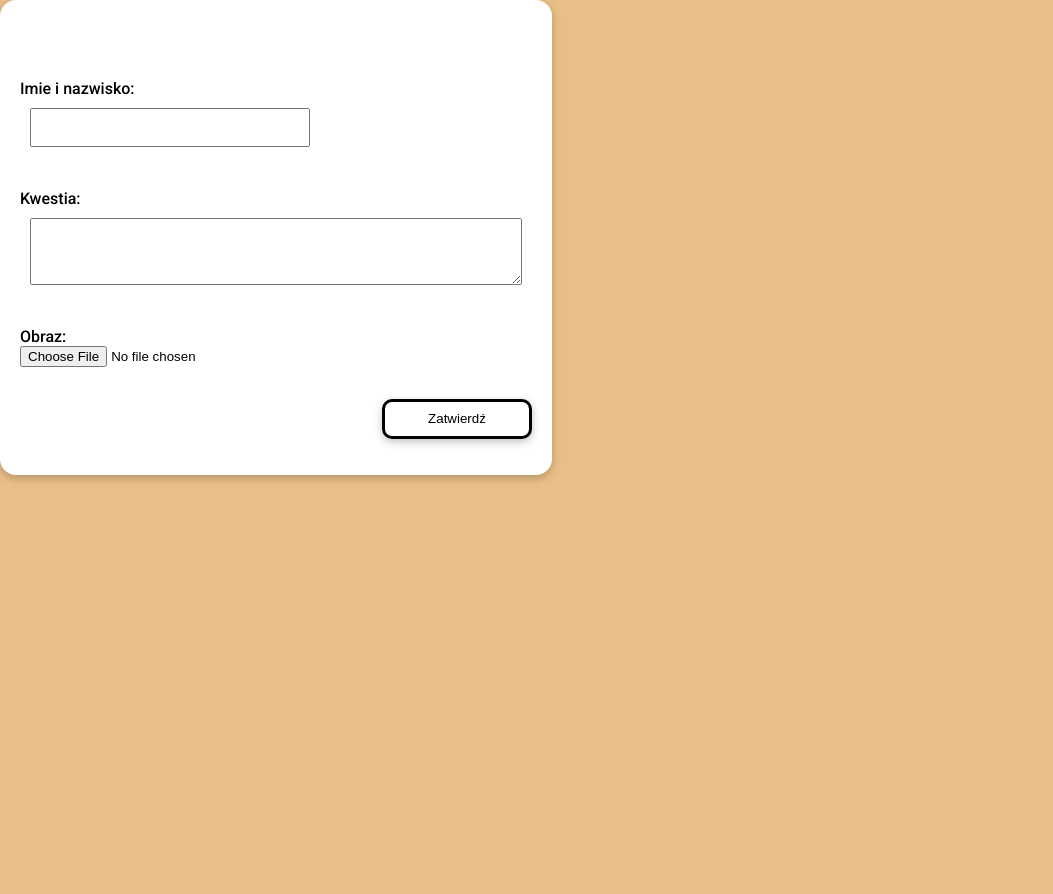
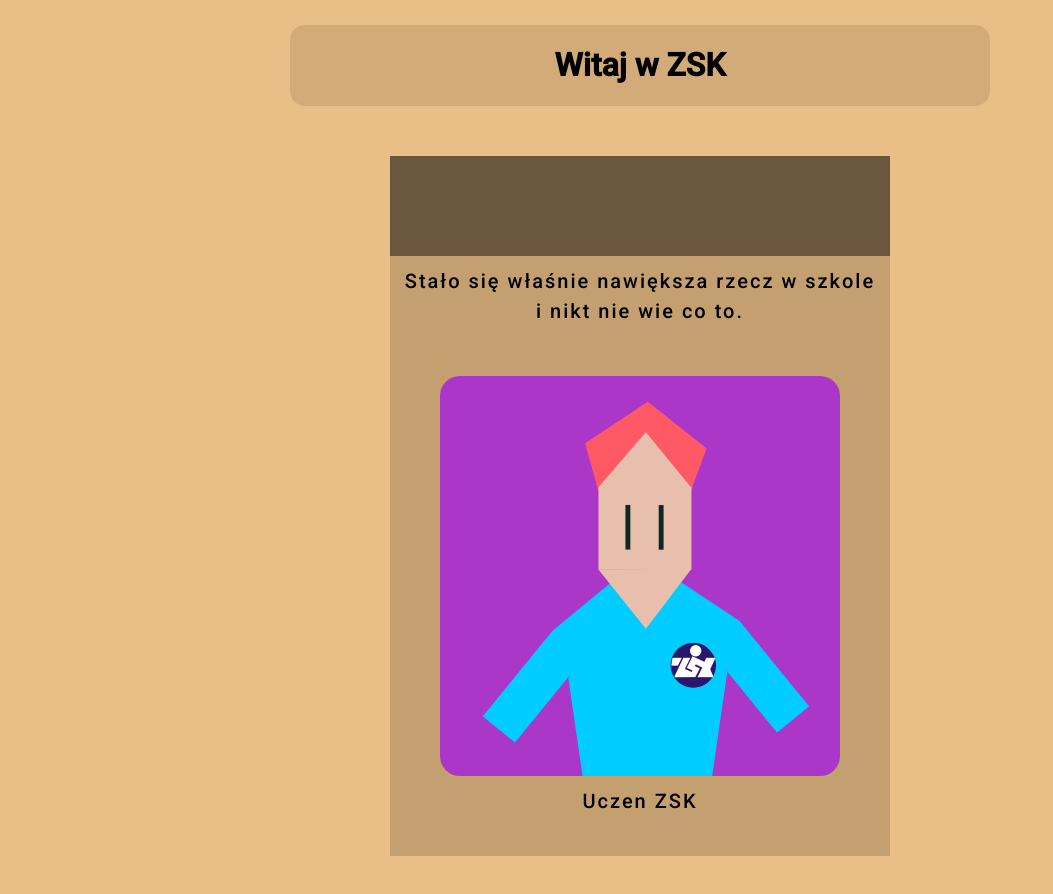
Before and after one commit to Witaj-w-ZSK/Witaj-w-ZSK-App, a React (Create React App) app: page / in a window 1280 px wide. Shown: the top 894 px of the page, without its empty margins (0-1053 px from the left). Before the commit the page ends 800 px from the top, so only its background shows below. Built offline with nearby package versions, Linux system fonts and the light colour scheme.

Commit message:
NewCardForm with preview created

```diff
--- a/package.json
+++ b/package.json
@@ -11,6 +11,7 @@
     "react": "^17.0.2",
     "react-dom": "^17.0.2",
     "react-hook-form": "^7.16.1",
+    "react-hook-image": "^1.0.3",
     "react-router-dom": "^5.3.0",
     "react-scripts": "4.0.3",
     "web-vitals": "^1.1.2"
--- a/src/App.js
+++ b/src/App.js
@@ -1,18 +1,24 @@
-import { browserrouter as router } from "react-router-dom";
+import { BrowserRouter as Router, Switch, Route } from "react-router-dom";
 import Header from "./components/Header";
 import Box from "./components/Box";
 import AdminPanel from "./components/AdminPanel";
 function App() {
     return (
-        <AdminPanel />
-        // <Router>
-        //     <div className="container">
-        //         <center>
-        //             <Header title="Witaj w ZSK" />
-        //             <Box />
-        //         </center>
-        //     </div>
-        // </Router>
+        <Router>
+            <Switch>
+                <Route path="/" exact>
+                    <center>
+                        <div className="container">
+                            <Header title="Witaj w ZSK" />
+                            <Box />
+                        </div>
+                    </center>
+                </Route>
+                <Route path="/admin" exact>
+                    <AdminPanel />
+                </Route>
+            </Switch>
+        </Router>
     );
 }
 
--- a/src/components/AdminPanel.js
+++ b/src/components/AdminPanel.js
@@ -2,10 +2,8 @@
 
 const AdminPanel = () => {
     return (
-        <div className="AdminPanel">
-            <div className="form-holder">
-                <NewCardForm />
-            </div>
+        <div className="adminPanel">
+            <NewCardForm />
         </div>
     );
 };
--- a/src/components/Box.js
+++ b/src/components/Box.js
@@ -1,19 +1,27 @@
-import React from 'react';
-import PropTypes from 'prop-types';
+import React from "react";
+import PropTypes from "prop-types";
 import Card from "./Card";
 import Statistics from "./Statistics";
+import useImage from "react-hook-image";
+import { useState } from "react";
 
-const Box = ({props}) => {
+const Box = ({ props }) => {
+    const [person, setPerson] = useState("Uczen ZSK");
+    const [quote, setQuote] = useState(
+        "Stało się właśnie nawiększa rzecz w szkole i nikt nie wie co to."
+    );
+    const [image, setImage] = useState(
+        `${process.env.PUBLIC_URL}/images/uczen_ZSK.png`
+    );
+
     return (
-        <div className='box'>
+        <div className="box">
             <Statistics />
-            <Card />
+            <Card person={person} quote={quote} image={image} />
         </div>
     );
 };
 
-Box.propTypes = {
-
-};
+Box.propTypes = {};
 
 export default Box;
--- a/src/components/Card.js
+++ b/src/components/Card.js
@@ -1,19 +1,21 @@
-import React from 'react';
-import PropTypes from 'prop-types';
-import uczen from './../uczen_ZSK.png'
+import React, { useState } from "react";
+import PropTypes from "prop-types";
+import useImage from "react-hook-image";
 
-const Card = ({props}) => {
+const Card = (props) => {
     return (
-        <div className='card'>
-            <p>Stało się właśnie nawiększa rzecz w szkole i nikt nie wie co to. co robisz?</p>
-            <img src={uczen} alt='Uczeń ZSK'/>
-            <p>Uczeń ZSK</p>
+        <div className="card">
+            <p>{props.quote}</p>
+            <img className="imageCard" src={props.image} alt={props.image} />
+            <p>{props.person}</p>
         </div>
     );
 };
 
 Card.propTypes = {
-
+    person: PropTypes.string.isRequired,
+    quote: PropTypes.string.isRequired,
+    image: PropTypes.string.isRequired,
 };
 
 export default Card;
--- a/src/components/NewCardForm.js
+++ b/src/components/NewCardForm.js
@@ -1,44 +1,49 @@
+import Card from "./Card";
 import { useForm } from "react-hook-form";
-import { useState } from "react";
+import { useState, useEffect } from "react";
 
 const NewCardForm = () => {
-    const { register, handleSubmit } = useForm();
-    const { selectedImage, setSelectedImage } = useState();
+    //get all threads on render
+    // useEffect(() => {
+    //     let fs = require("fs");
+    //     let threads = fs.readdirSync(`${process.env.PUBLIC_URL}/threads`);
+    //     console.log(threads);
+    // }, []);
+
+    const { register, handleSubmit, getValues, watch } = useForm();
+    const [selectedImage, setSelectedImage] = useState();
     const onSubmit = (data) => console.log(data);
-    const { test, setTest } = useState("duppapp");
-    const imageChange = (event) => {
-        console.log("image change");
-        if (event.target.files && event.target.files.length > 0) {
-            setSelectedImage(event.target.files[0]);
-        }
-    };
-
-    const removeSelectedImage = () => {
-        setSelectedImage();
-    };
+    const watchPerson = watch("person");
+    const watchQuote = watch("quote");
+    const watchImage = watch("image", []);
 
     return (
+        <>
+            <div className="form-holder">
                 <form className="NewCardForm" onSubmit={handleSubmit(onSubmit)}>
-            <h1>{test}</h1>
+                    <h1>Dodaj kartę:</h1>
                     <p className="input-holder">
-                <label htmlFor="personName" value="ddd">
+                        <label htmlFor="person" value="ddd">
                             Imie i nazwisko:
                         </label>
                         <input
                             type="text"
-                    name="personName"
-                    id="personName"
-                    {...register("personName", { required: true, max: 25 })}
+                            name="person"
+                            id="person"
+                            {...register("person", {
+                                required: true,
+                                max: 25,
+                            })}
                         />
                     </p>
                     <p className="input-holder">
-                <label htmlFor="person">Kwestia:</label>
+                        <label htmlFor="quote">Kwestia:</label>
                         <textarea
                             type="textarea"
-                    name="personQuote"
-                    id="personQuote"
+                            name="quote"
+                            id="quote"
                             rows="3"
-                    {...register("personQuote", {
+                            {...register("quote", {
                                 required: true,
                                 max: 100,
                             })}
@@ -50,8 +55,7 @@
                             type="file"
                             name="image"
                             id="image"
-                    accept=".png,.jpg,.jpeg,.svg"
-                    onChange={() => console.log("dddd")}
+                            accept="image"
                             {...register("image", {
                                 required: true,
                                 validate: (files) => {
@@ -59,15 +63,6 @@
                                 },
                             })}
                         />
-                {selectedImage && (
-                    <div className="image-holder">
-                        oooooo
-                        <img
-                            src={URL.createOnjectURL(selectedImage)}
-                            alt="imagePreviev"
-                        />
-                    </div>
-                )}
                     </p>
                     <p className="input-holder">
                         <input
@@ -79,6 +74,17 @@
                         />
                     </p>
                 </form>
+            </div>
+            <Card
+                person={watchPerson ? watchPerson : "[Wstaw imię]"}
+                quote={watchQuote ? watchQuote : "[Wstaw kwestię]"}
+                image={
+                    watchImage.length
+                        ? URL.createObjectURL(watchImage[0])
+                        : `${process.env.PUBLIC_URL}/images/uczen_ZSK.png`
+                }
+            />
+        </>
     );
 };
 
--- a/src/index.css
+++ b/src/index.css
@@ -35,6 +35,9 @@
     width: 500px;
     height: 600px;
     background-color: #c49f70;
+    display: flex;
+    flex-direction: column;
+    align-items: center;
 }
 
 .card p {
@@ -44,9 +47,10 @@
     letter-spacing: 2px;
     line-height: 1.5;
     padding: 10px;
+    text-align: center;
 }
 
-.card img {
+.imageCard {
     border-radius: 20px;
 }
 
@@ -59,10 +63,14 @@
     background-color: white;
     border-radius: 16px;
     display: inline-block;
-    padding: 10px;
+    padding: 1.5em;
     box-shadow: rgba(0, 0, 0, 0.24) 0px 3px 8px;
 }
 
+.adminPanel {
+    display: flex;
+    justify-content: space-around;
+}
 .NewCardForm {
     width: 40vw;
     padding: 10px;
@@ -71,18 +79,18 @@
     align-items: bottom;
 }
 
-.NewCardForm #personName,
-.NewCardForm #personQuote {
+.NewCardForm #person,
+.NewCardForm #quote {
     padding: 10px;
     margin: 10px;
 }
 
-.NewCardForm #personName {
+.NewCardForm #person {
     width: 50%;
     padding: 10px;
 }
 
-.NewCardForm #personQuote {
+.NewCardForm #quote {
     /* width: 100%; */
     padding: 10px;
 }
@@ -97,7 +105,6 @@
 }
 .image-holder {
     border-radius: 15px;
-
 }
 .submit {
     width: 150px;
```
Also changed, not shown: public/images/uczen_ZSK.png (renamed from src/uczen_ZSK.png), 1 other file (tests, documents, lock files or other folders). Lines whose indentation alone changed are shown as unchanged.
